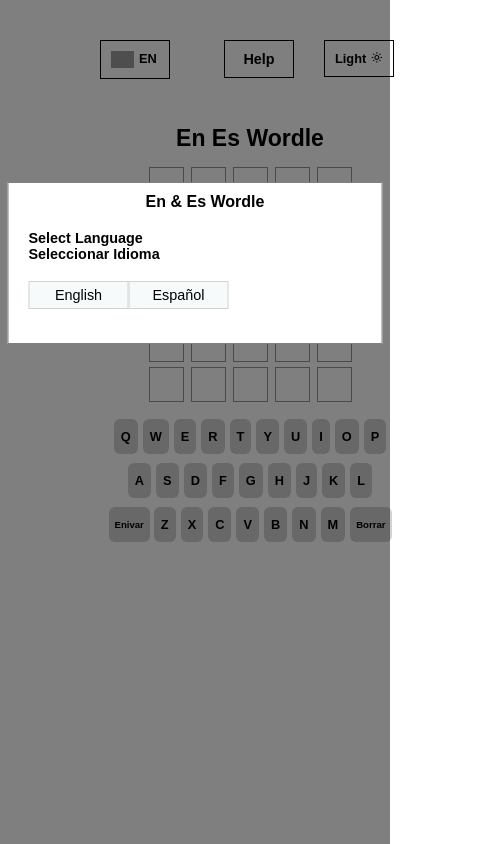
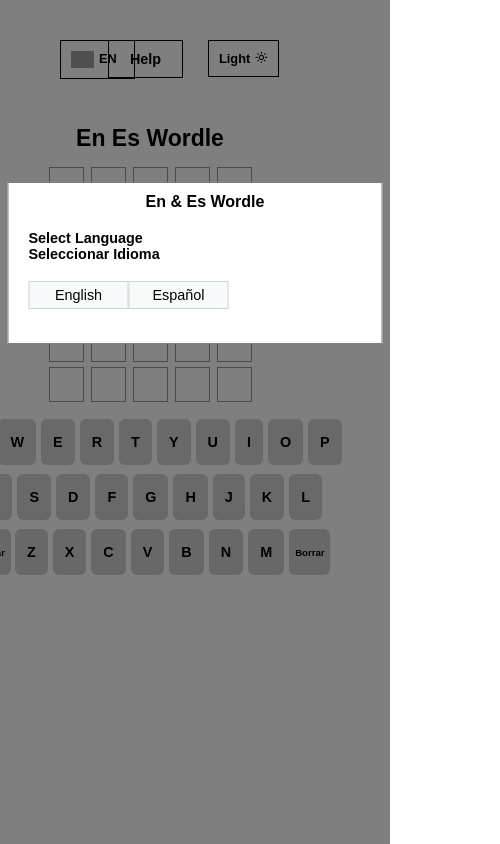
Before and after one commit to josephBabal/En-Es-Wordle, a Next.js app in the folder frontend/: page / in a window 390 px wide. Shown: the whole page, 500 px wide, since content can reach past the window. Built offline with nearby package versions, Linux system fonts and the light colour scheme; grey boxes are pictures that could not be loaded.

Commit message:
fixing mobile 2nd

```diff
--- a/frontend/src/styles/Home.module.css
+++ b/frontend/src/styles/Home.module.css
@@ -93,7 +93,7 @@
 
 @media(max-width: 430px) {
   .homeContainer {
-    width: 500px;
+    width: 300px;
   }
 
   #title {
--- a/frontend/src/styles/Keyboard.module.css
+++ b/frontend/src/styles/Keyboard.module.css
@@ -117,9 +117,9 @@
 
   .letter,
   .special {
-    padding: 10px 7px;
+    padding: 15px 12px;
     margin: 2px;
-    font-size: 0.8rem;
+    font-size: 0.9rem;
   }
 
   .special {
--- a/frontend/src/styles/Navbar.module.css
+++ b/frontend/src/styles/Navbar.module.css
@@ -171,9 +171,4 @@
     font-size: 0.8rem;
   }
 
-  .containerDark,
-  .containerLight {
-    width: 70px;
-    text-align: center;
-  }
 }
--- a/frontend/src/styles/globals.css
+++ b/frontend/src/styles/globals.css
@@ -27,6 +27,7 @@ body {
 @media(max-width: 430px) {
   body {
     padding: 20px 0 0 0;
+    /* margin: 0 auto; */
   }
 }
 
```
